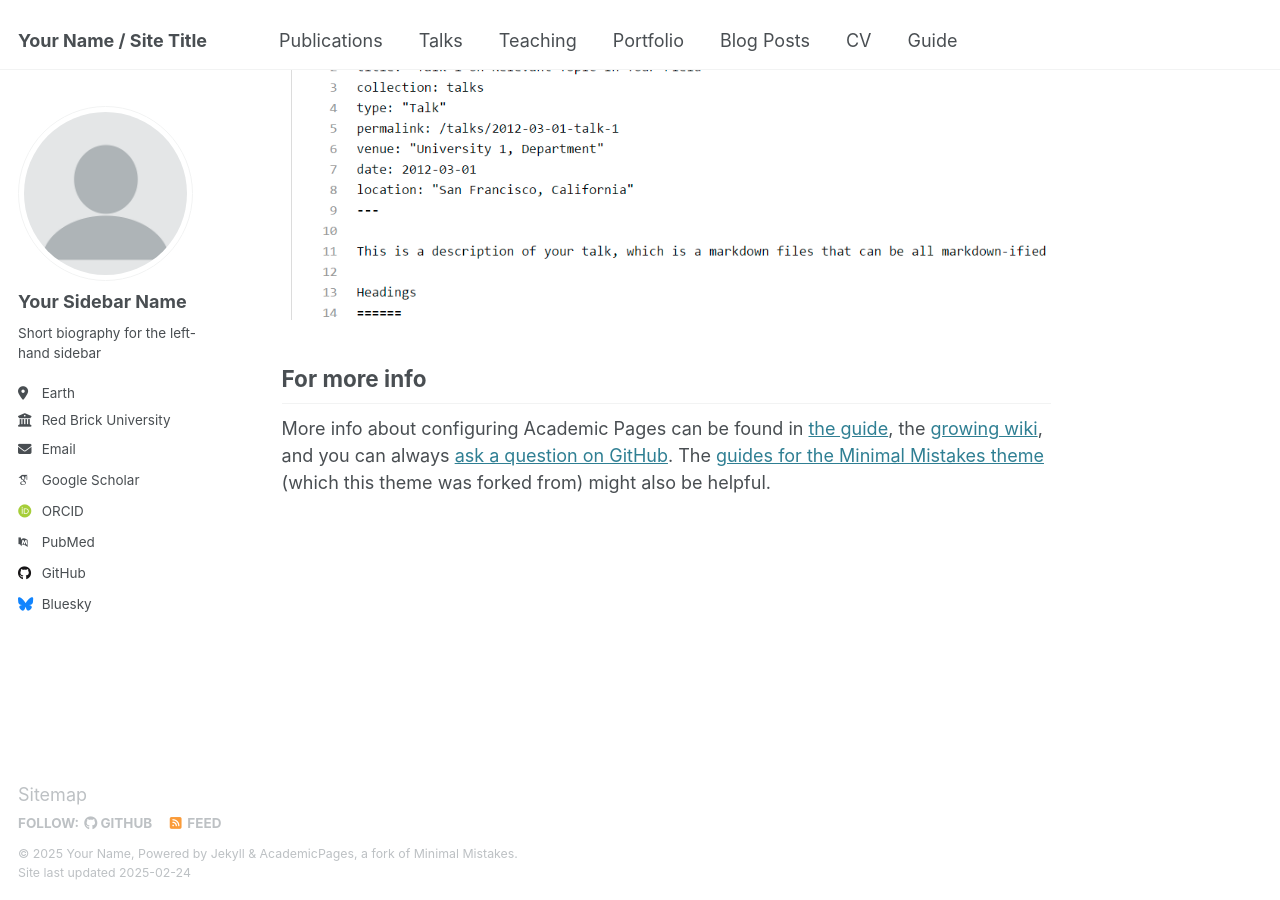
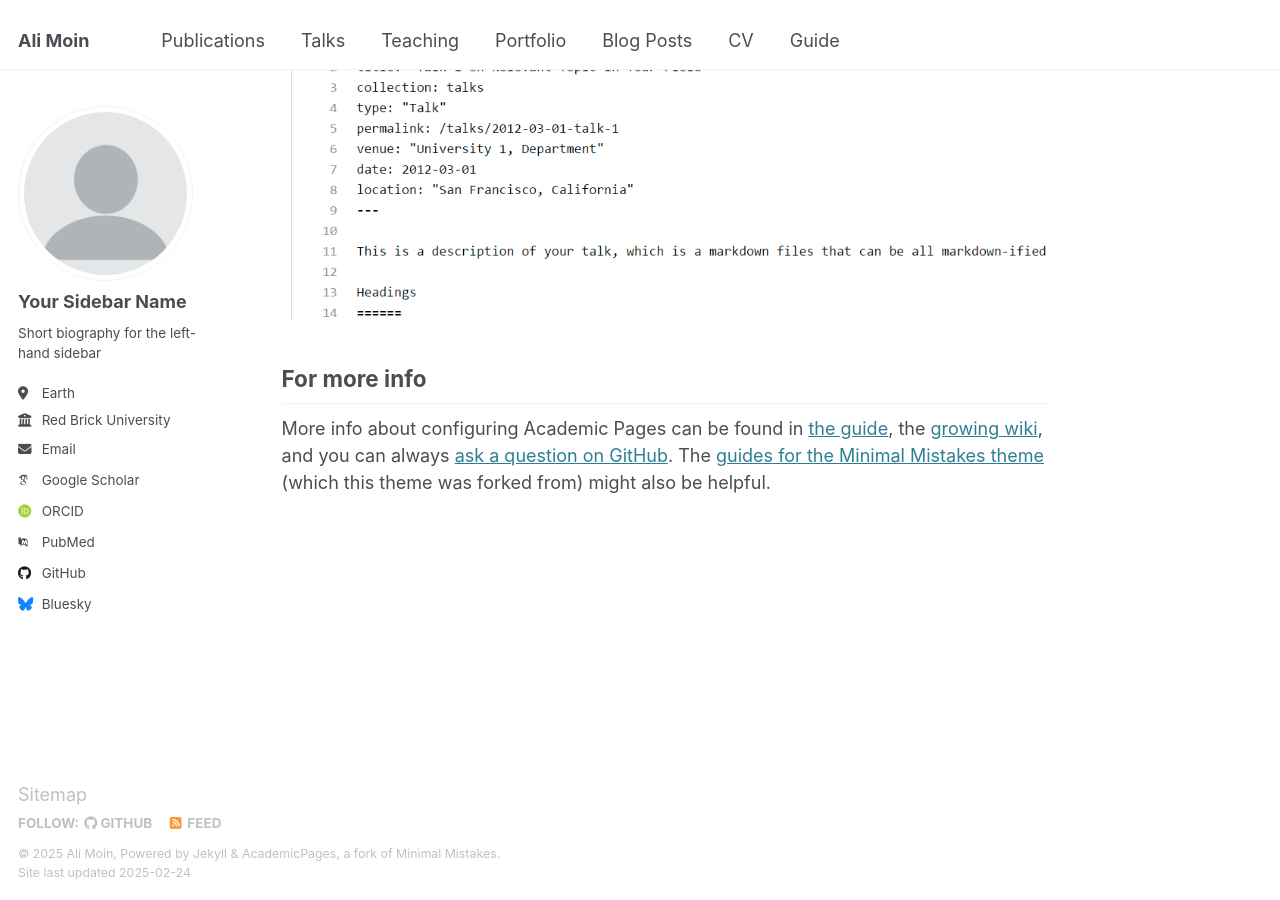
Before and after one commit to ali-moin/ali-moin.github.io, a Jekyll site: the page built from _pages/about.md, in a window 1280 px wide and 900 px high, scrolled down 2642 px. Built offline with Jekyll 4.4.1, drawn with Linux system fonts in a browser that asks for light colours; some web fonts are replaced.

Commit message:
Update _config.yml

```diff
--- a/_config.yml
+++ b/_config.yml
@@ -9,9 +9,9 @@
 # Basic Site Settings
 locale                   : "en-US"
 site_theme               : "default"
-title                    : "Your Name / Site Title"
+title                    : "Ali Moin"
 title_separator          : "-"
-name                     : &name "Your Name"
+name                     : &name "Ali Moin"
 description              : &description "personal description"
 url                      : https://academicpages.github.io # the base hostname & protocol for your site e.g. "https://[your GitHub username].github.io"
 baseurl                  : "" # the subpath of your site, e.g. "/blog"
```
